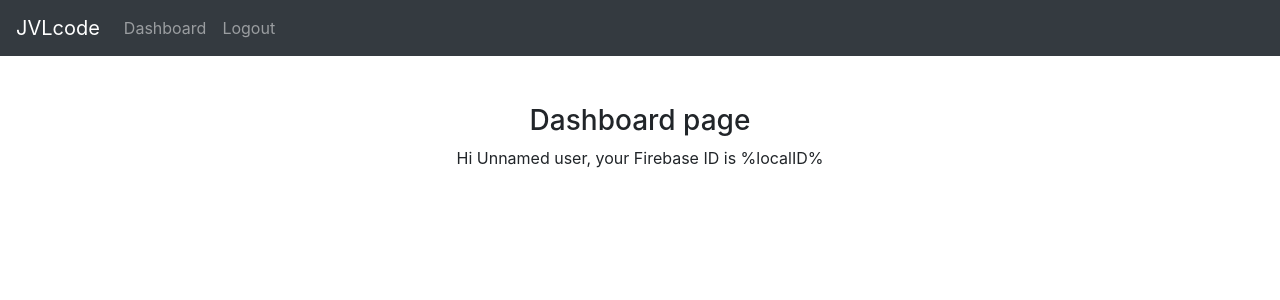
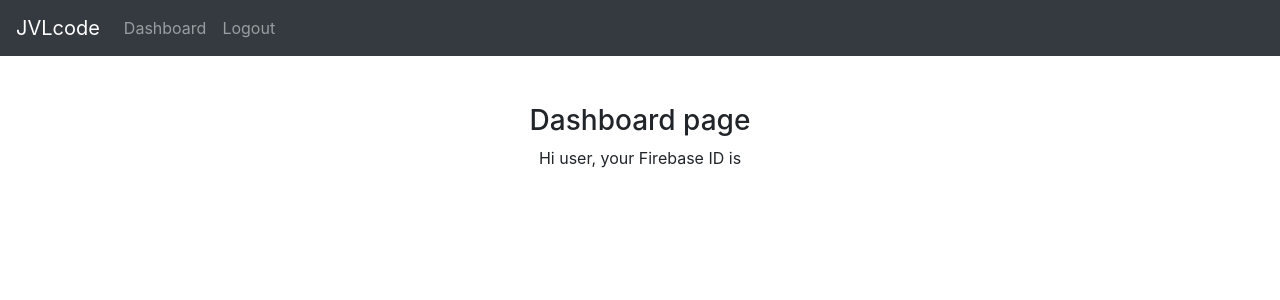
Before and after one commit to SubikshaRamkumar/Login-register-angular, an Angular app: page /dashboard in a window 1280 px wide. Shown: the top 300 px of the page. Built offline with nearby package versions, Linux system fonts and the light colour scheme; no server answers; sample sign-in values are in the browser's storage.

Commit message:
get user details in dashboard page

```diff
--- a/src/app/_service/auth.service.ts
+++ b/src/app/_service/auth.service.ts
@@ -49,4 +49,15 @@ export class AuthService {
       }
     );
   }
+  detail() {
+    let token = sessionStorage.getItem('token');
+    return this.http.post<{
+      users: Array<{ localId: string; displayName: string }>;
+    }>(
+      'https://identitytoolkit.googleapis.com/v1/accounts:lookup?key=AIzaSyBwDEzWp2AvsnqxosdOT4BksukarcRTcvE',
+      {
+        idToken: token,
+      }
+    );
+  }
 }
--- a/src/app/dashboard/dashboard.component.html
+++ b/src/app/dashboard/dashboard.component.html
@@ -3,7 +3,15 @@
   <div class="container">
     <div class="text-center mt-5">
       <h3>Dashboard page</h3>
-      <p class="text-bold">Hi Unnamed user, your Firebase ID is %localID%</p>
+      <p
+        class="text-bold"
+        [innerText]="
+          'Hi ' +
+          this.user.displayName +
+          ' user, your Firebase ID is ' +
+          this.user.localId
+        "
+      ></p>
     </div>
   </div>
 </main>
--- a/src/app/dashboard/dashboard.component.ts
+++ b/src/app/dashboard/dashboard.component.ts
@@ -15,5 +15,18 @@ export class DashboardComponent implements OnInit {
   ngOnInit(): void {
     console.log('access');
     this.auth.canAccess();
+    if (this.auth.isAuthenticated()) {
+      // call user details service
+      this.auth.detail().subscribe({
+        next: (data) => {
+          console.log(data.users);
+          console.log(data.users[0]);
+          this.user.localId = data.users[0].localId;
+          this.user.displayName = data.users[0].displayName;
+        },
+      });
+    }
   }
+
+  user = { localId: '', displayName: '' };
 }
```
